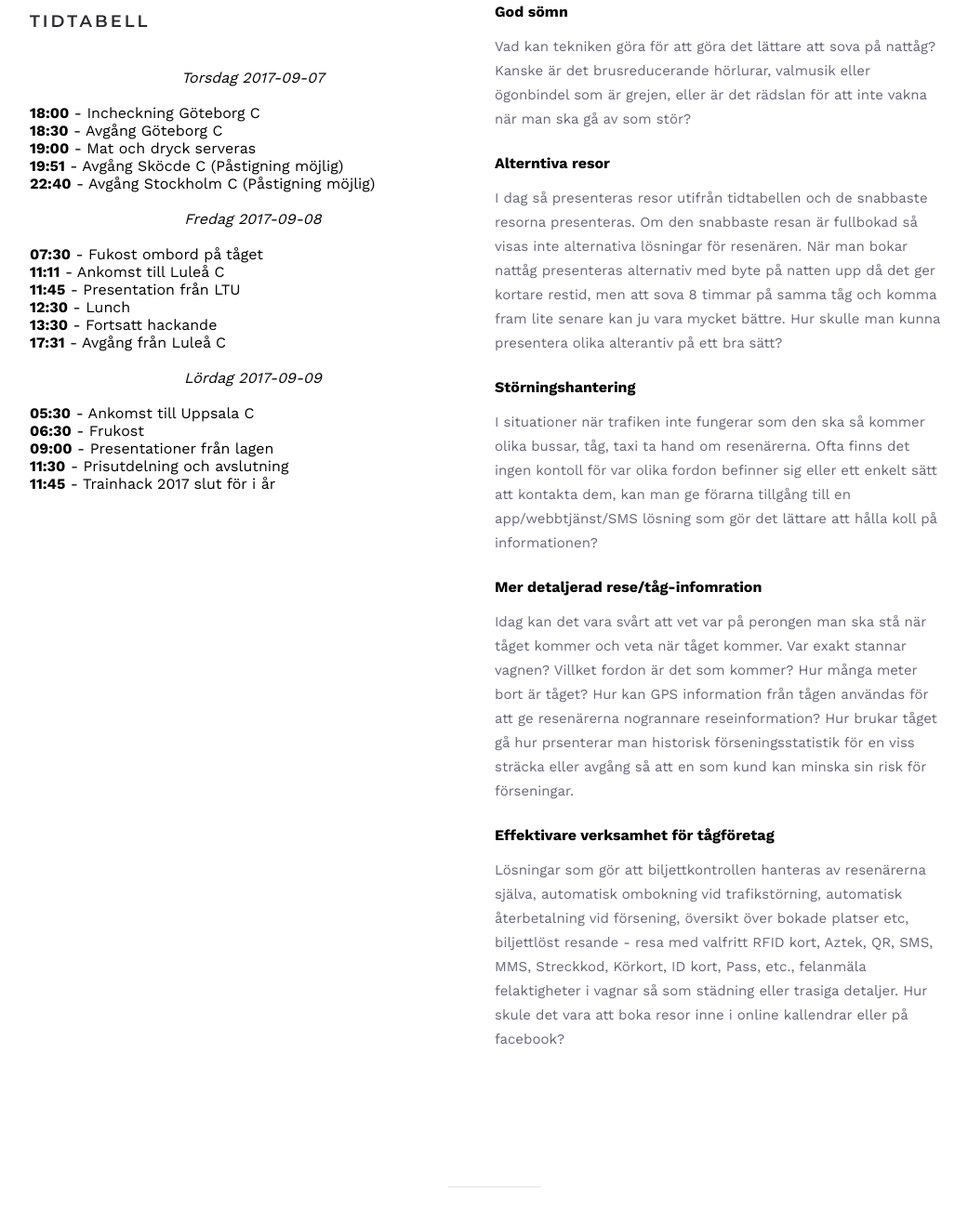
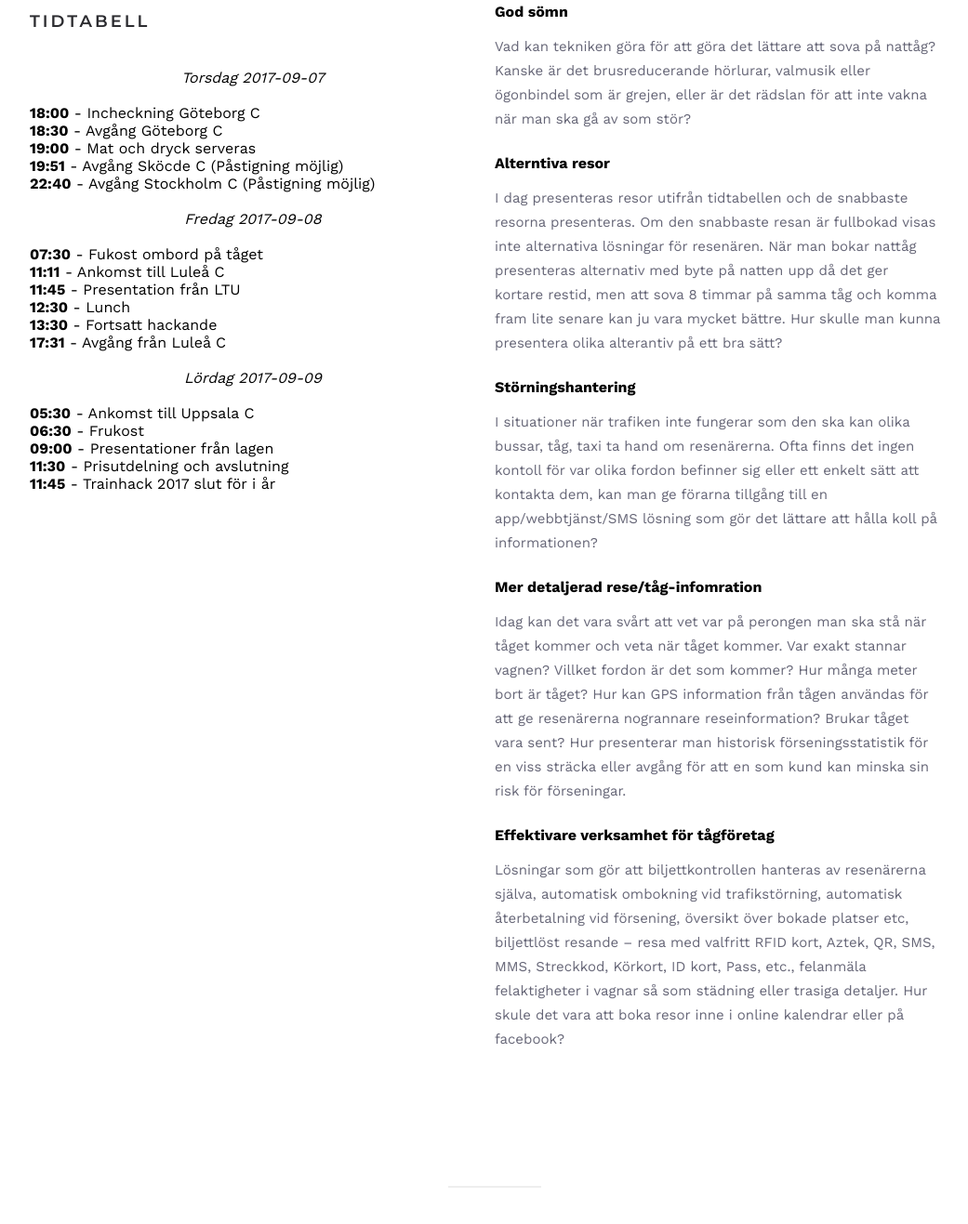
Before and after one commit to fokselifoks/trainhack, a website: page dist/index.html in a window 1280 px wide. Shown: the part 2725-4042 px from the top of the page at 93% size, without its empty margins (108-1149 px from the left). Drawn offline with nearby package versions, Linux system fonts and the light colour scheme; a script that the page names is missing.

Commit message:
Text update

```diff
--- a/dist/index.html
+++ b/dist/index.html
@@ -84,9 +84,9 @@
                       stopp för aktiviteter och mat.</p>
 
                     <p>
-                      All deltagare får var sin säng att sova i, så det går att
+                      All deltagare får var sin säng att sova i, det går att
                       sova sig igenom hela eventet om man så vill.
-                      Förhoppningsvis så är det några som orkar vara vakna lite
+                      Förhoppningsvis finns det några som orkar vara vakna lite
                       och jobba med sina projekt också.
                     </p>
 
@@ -203,9 +203,9 @@
               </li>
               <li>
                 <h4>Alterntiva resor</h4>
-                <p>I dag så presenteras resor utifrån tidtabellen och de
+                <p>I dag presenteras resor utifrån tidtabellen och de
                 snabbaste resorna presenteras. Om den snabbaste resan är
-                fullbokad så visas inte alternativa lösningar för resenären.
+                fullbokad visas inte alternativa lösningar för resenären.
                 När man bokar nattåg presenteras alternativ med byte på natten
                 upp då det ger kortare restid, men att sova 8 timmar på samma tåg
                 och komma fram lite senare kan ju vara mycket bättre.
@@ -215,8 +215,8 @@
               </li>
               <li>
                 <h4>Störningshantering</h4>
-                <p>I situationer när trafiken inte fungerar som den ska så
-                kommer olika bussar, tåg, taxi ta hand om resenärerna. Ofta
+                <p>I situationer när trafiken inte fungerar som den ska
+                kan olika bussar, tåg, taxi ta hand om resenärerna. Ofta
                 finns det ingen kontoll för var olika fordon befinner sig eller
                 ett enkelt sätt att kontakta dem, kan man ge förarna tillgång
                 till en app/webbtjänst/SMS lösning som gör det lättare att
@@ -228,21 +228,21 @@
                 när tåget kommer och veta när tåget kommer. Var exakt stannar
                 vagnen? Villket fordon är det som kommer? Hur många meter bort
                 är tåget? Hur kan GPS information från tågen användas för att
-                ge resenärerna nogrannare reseinformation? Hur brukar tåget gå
-                hur prsenterar man historisk förseningsstatistik för en viss
-                sträcka eller avgång så att en som kund kan minska sin risk
-                för förseningar.</p>
+                ge resenärerna nogrannare reseinformation?
+                Brukar tåget vara sent? Hur presenterar man historisk
+                förseningsstatistik för en viss sträcka eller avgång
+                för att en som kund kan minska sin risk för förseningar.</p>
               </li>
               <li>
                 <h4>Effektivare verksamhet för tågföretag</h4>
                 <p>Lösningar som gör att biljettkontrollen hanteras av
                 resenärerna själva, automatisk ombokning vid trafikstörning,
                 automatisk återbetalning vid försening, översikt över bokade
-                platser etc, biljettlöst resande - resa med valfritt RFID kort,
+                platser etc, biljettlöst resande – resa med valfritt RFID kort,
                 Aztek, QR, SMS, MMS, Streckkod, Körkort, ID kort, Pass, etc.,
                 felanmäla felaktigheter i vagnar så som städning eller trasiga
                 detaljer. Hur skule det vara att boka resor inne i online
-                kallendrar eller på facebook?</p>
+                kalendrar eller på facebook?</p>
               </li>
             </ul>
           </div>
```
